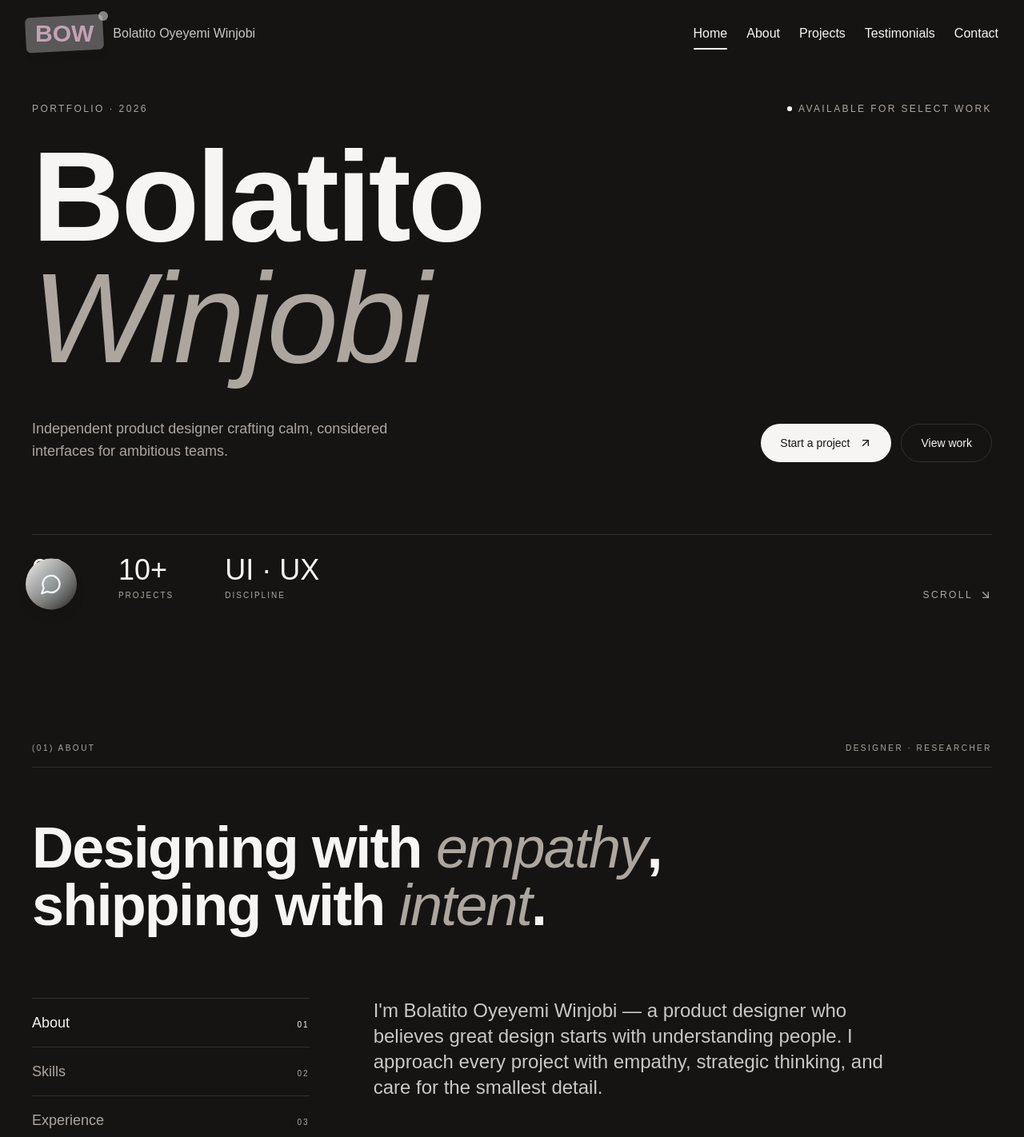
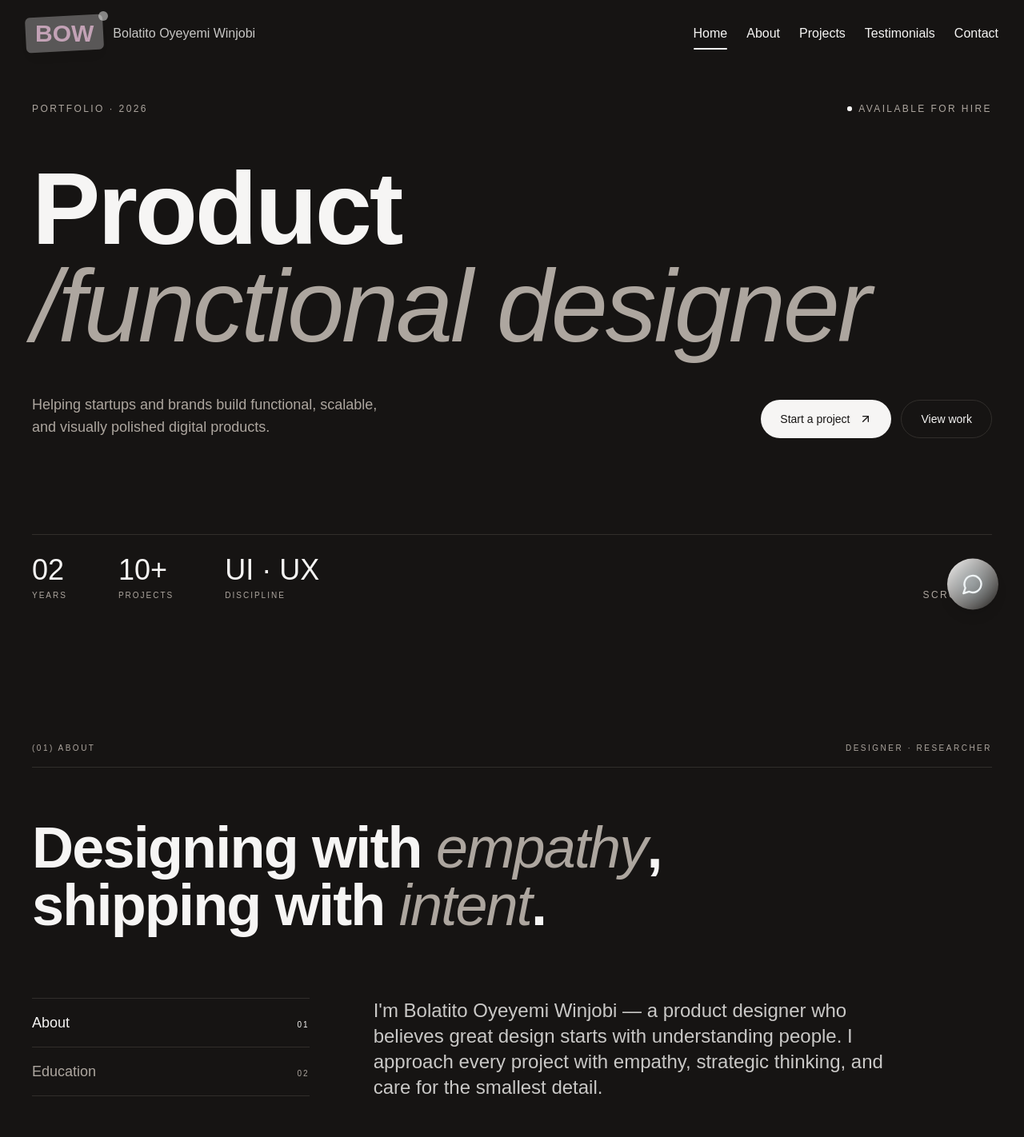
Before and after one commit to BOW-thepm/bolatito-oyeyemi-winjobi, a React (Vite) app: page / in a window 1280 px wide. Shown: the top 1422 px of the page at 80% size. Built offline with nearby package versions, Linux system fonts and the light colour scheme; a web font is replaced by a local one.

Commit message:
Changes
Co-authored-by: BOW-thepm <174844559+BOW-thepm@users.noreply.github.com>

```diff
--- a/src/components/AboutSection.tsx
+++ b/src/components/AboutSection.tsx
@@ -12,16 +12,6 @@ const AboutSection = () => {
       title: 'About',
       content:
         "I'm Bolatito Oyeyemi Winjobi — a product designer who believes great design starts with understanding people. I approach every project with empathy, strategic thinking, and care for the smallest detail.",
-    },
-    {
-      title: 'Skills',
-      content:
-        'User research, wireframing, prototyping, interaction design and usability testing — building intuitive, accessible, responsive interfaces that meet user needs and business goals.',
-    },
-    {
-      title: 'Experience',
-      content:
-        "Two+ years designing across healthcare, e-commerce and personal projects. I partner closely with developers and stakeholders, bringing a product-thinking mindset to every phase of the work.",
     },
     {
       title: 'Education',
--- a/src/components/HeroSection.tsx
+++ b/src/components/HeroSection.tsx
@@ -26,7 +26,7 @@ const HeroSection = () => {
               <span className="absolute inline-flex h-full w-full rounded-full bg-foreground opacity-50 animate-ping" />
               <span className="relative inline-flex h-1.5 w-1.5 rounded-full bg-foreground" />
             </span>
-            Available for select work
+            Available for hire
           </span>
         </motion.div>
       </div>
@@ -38,11 +38,11 @@ const HeroSection = () => {
             initial={{ opacity: 0, y: 30 }}
             animate={{ opacity: 1, y: 0 }}
             transition={{ duration: 1, ease: [0.22, 1, 0.36, 1] }}
-            className="font-bold tracking-tight leading-[0.95] text-foreground text-[14vw] md:text-[10vw] lg:text-[9rem] xl:text-[10rem]"
+            className="font-bold tracking-tight leading-[0.95] text-foreground text-[12vw] md:text-[8vw] lg:text-[7rem] xl:text-[8rem]"
           >
-            Bolatito
+            Product
             <br />
-            <span className="italic font-light text-muted-foreground">Winjobi</span>
+            <span className="italic font-light text-muted-foreground">/functional designer</span>
           </motion.h1>
 
           <div className="mt-12 grid grid-cols-1 md:grid-cols-12 gap-8 items-end">
@@ -52,8 +52,8 @@ const HeroSection = () => {
               transition={{ duration: 0.8, delay: 0.4 }}
               className="md:col-span-6 text-base md:text-lg text-muted-foreground leading-relaxed max-w-md"
             >
-              Independent product designer crafting calm, considered interfaces
-              for ambitious teams.
+              Helping startups and brands build functional, scalable, and
+              visually polished digital products.
             </motion.p>
 
             <motion.div
--- a/src/components/LiaAssistant.tsx
+++ b/src/components/LiaAssistant.tsx
@@ -13,7 +13,7 @@ const LiaAssistant = ({ onMessageClick, showCelebration, onCelebrationComplete }
   const [isHovered, setIsHovered] = useState(false);
 
   return (
-    <div className="fixed bottom-8 left-8 z-50">
+    <div className="fixed bottom-8 right-8 z-50">
       <AnimatePresence>
         {showCelebration && (
           <motion.div
@@ -72,11 +72,11 @@ const LiaAssistant = ({ onMessageClick, showCelebration, onCelebrationComplete }
               initial={{ opacity: 0, scale: 0.8, x: 10 }}
               animate={{ opacity: 1, scale: 1, x: 0 }}
               exit={{ opacity: 0, scale: 0.8, x: 10 }}
-              className="absolute -top-16 left-full ml-4 bg-white/95 backdrop-blur-sm text-foreground px-4 py-2 rounded-2xl shadow-lg border border-primary/20 whitespace-nowrap"
+              className="absolute -top-16 right-full mr-4 bg-white/95 backdrop-blur-sm text-foreground px-4 py-2 rounded-2xl shadow-lg border border-primary/20 whitespace-nowrap"
             >
               <div className="text-sm font-medium">Hi! I'm LIA ✨</div>
               <div className="text-xs text-muted-foreground">Click to send a message!</div>
-              <div className="absolute top-1/2 -left-2 w-0 h-0 border-t-8 border-b-8 border-r-8 border-transparent border-r-white/95 transform -translate-y-1/2"></div>
+              <div className="absolute top-1/2 -right-2 w-0 h-0 border-t-8 border-b-8 border-l-8 border-transparent border-l-white/95 transform -translate-y-1/2"></div>
             </motion.div>
           )}
         </AnimatePresence>
```
